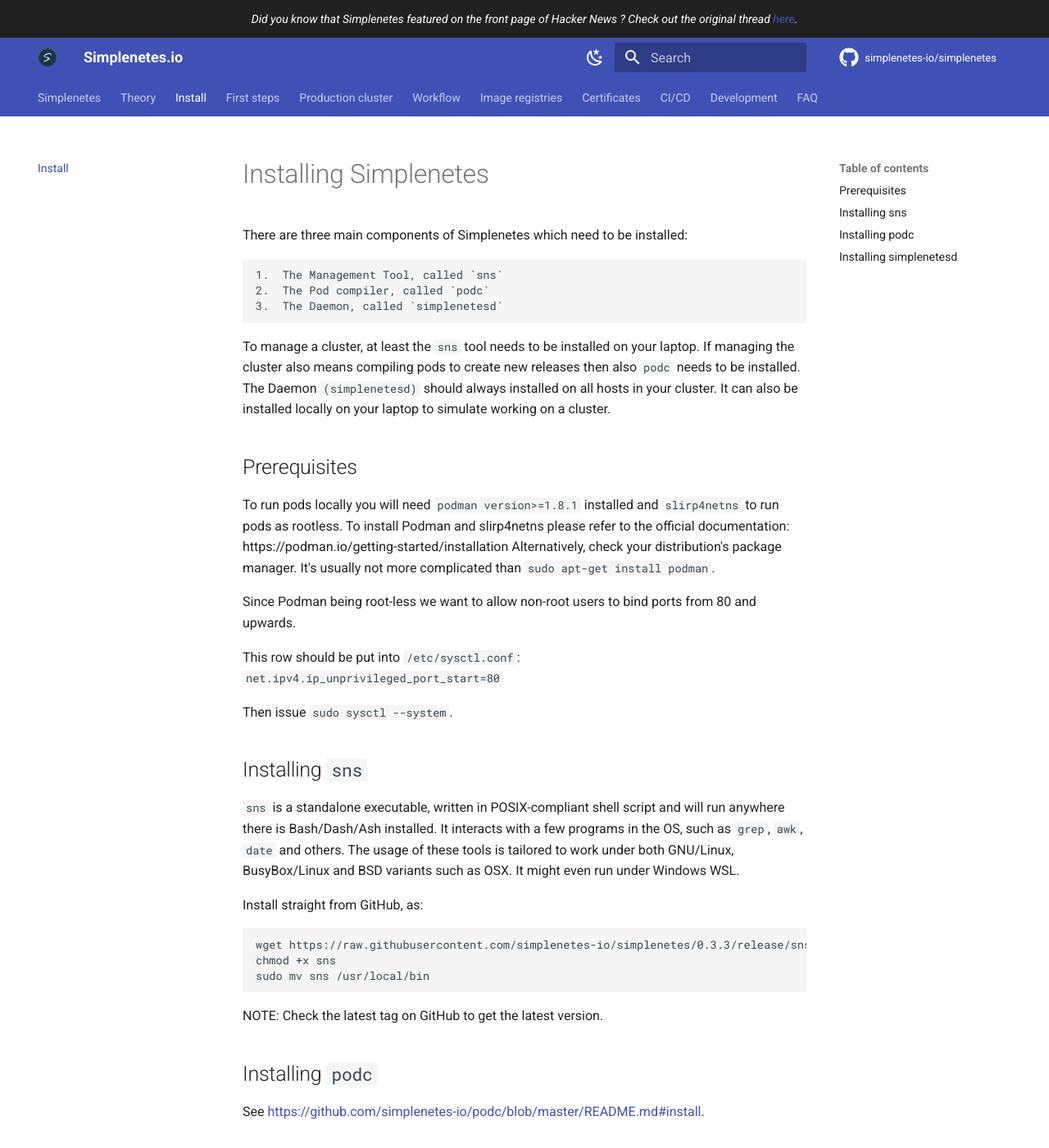
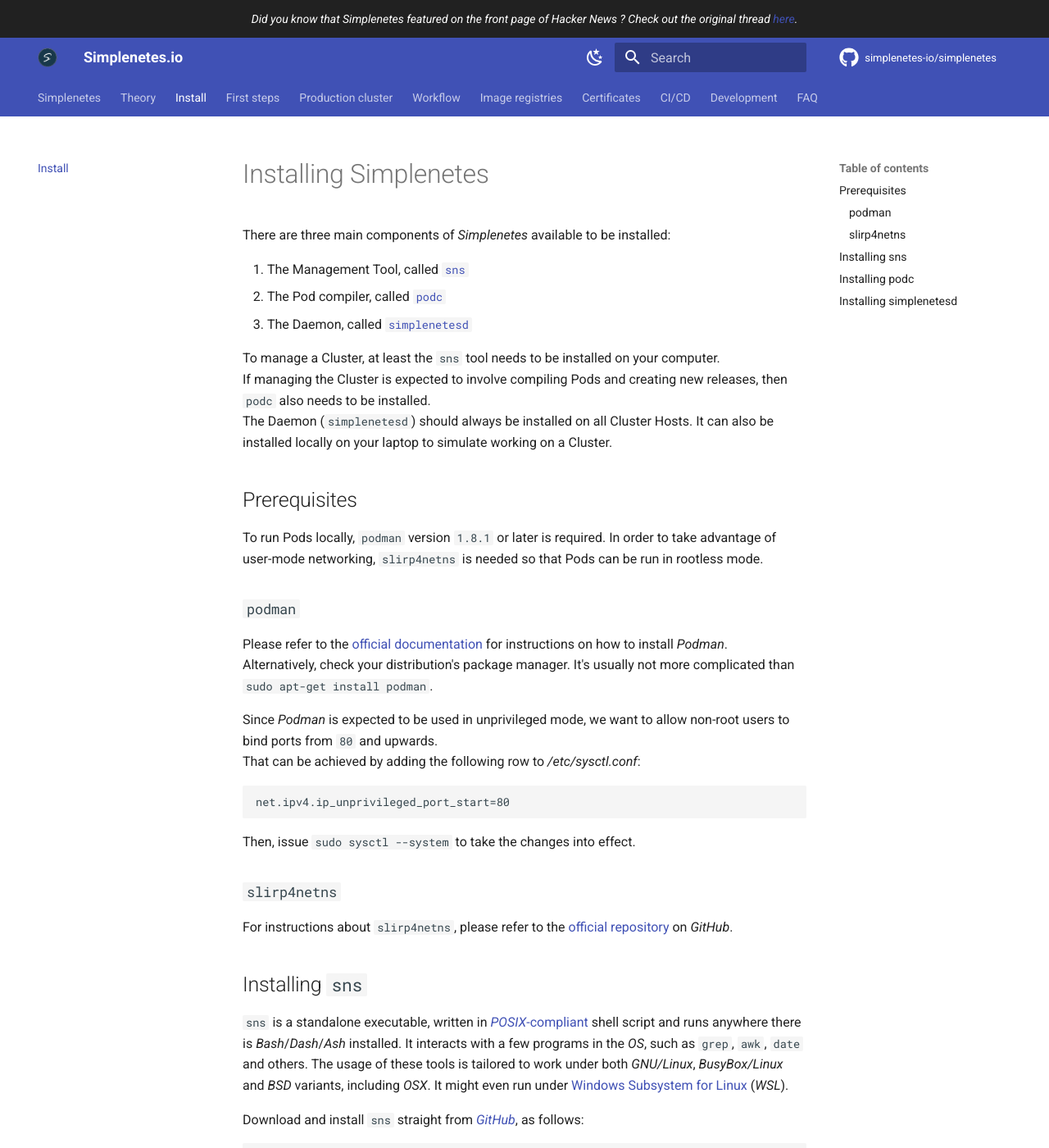
Before and after one commit to simplenetes-io/simplenetes_io, an MkDocs documentation site: the page built from docs/INSTALLING.md, in a window 1280 px wide and 1400 px high. Shown: the whole window at 82% size. Built offline with MkDocs 1.6.1 and Material for MkDocs 9.7.7, drawn with Linux system fonts in a browser that asks for light colours; comment, search, counter and statistics services are not loaded; some of the changed text lies outside the part shown.

Commit message:
Improve Install and First steps sections

````diff
--- a/docs/INSTALLING.md
+++ b/docs/INSTALLING.md
@@ -1,59 +1,77 @@
 # Installing Simplenetes
 
-There are three main components of Simplenetes which need to be installed:
+There are three main components of _Simplenetes_ available to be installed:
 
-    1.  The Management Tool, called `sns`
-    2.  The Pod compiler, called `podc`
-    3.  The Daemon, called `simplenetesd`
+1.  The Management Tool, called [`sns`](https://github.com/simplenetes-io/simplenetes)
+2.  The Pod compiler, called [`podc`](https://github.com/simplenetes-io/podc)
+3.  The Daemon, called [`simplenetesd`](https://github.com/simplenetes-io/simplenetesd)
 
-To manage a cluster, at least the `sns` tool needs to be installed on your laptop.
-If managing the cluster also means compiling pods to create new releases then also `podc` needs to be installed.
-The Daemon `(simplenetesd)` should always installed on all hosts in your cluster. It can also be installed locally on your laptop to simulate working on a cluster.
+To manage a Cluster, at least the `sns` tool needs to be installed on your computer.
+If managing the Cluster is expected to involve compiling Pods and creating new releases, then `podc` also needs to be installed.
+The Daemon (`simplenetesd`) should always be installed on all Cluster Hosts. It can also be installed locally on your laptop to simulate working on a Cluster.
+
 
 ## Prerequisites
-To run pods locally you will need `podman version>=1.8.1` installed and `slirp4netns` to run pods as rootless. To install Podman and slirp4netns please refer to the official documentation: https://podman.io/getting-started/installation
+To run Pods locally, `podman` version `1.8.1` or later is required. In order to take advantage of user-mode networking, `slirp4netns` is needed so that Pods can be run in rootless mode.
+
+### `podman`
+Please refer to the [official documentation](https://podman.io/getting-started/installation) for instructions on how to install _Podman_.
 Alternatively, check your distribution's package manager. It's usually not more complicated than `sudo apt-get install podman`.
 
-Since Podman being root-less we want to allow non-root users to bind ports from 80 and upwards.
+Since _Podman_ is expected to be used in unprivileged mode, we want to allow non-root users to bind ports from `80` and upwards.
+That can be achieved by adding the following row to _/etc/sysctl.conf_:
+```
+net.ipv4.ip_unprivileged_port_start=80
+```
+Then, issue `sudo sysctl --system` to take the changes into effect.
 
-This row should be put into `/etc/sysctl.conf`:
-`net.ipv4.ip_unprivileged_port_start=80`
-
-Then issue `sudo sysctl --system`.
+### `slirp4netns`
+For instructions about `slirp4netns`, please refer to the [official repository](https://github.com/rootless-containers/slirp4netns) on _GitHub_.
 
 
 ## Installing `sns`
-`sns` is a standalone executable, written in POSIX-compliant shell script and will run anywhere there is Bash/Dash/Ash installed.
-It interacts with a few programs in the OS, such as `grep`, `awk`, `date` and others. The usage of these tools is tailored to work under both GNU/Linux, BusyBox/Linux and BSD variants such as OSX. It might even run under Windows WSL.
+`sns` is a standalone executable, written in [_POSIX_-compliant](https://en.wikipedia.org/wiki/POSIX) shell script and runs anywhere there is _Bash_/_Dash_/_Ash_ installed.
+It interacts with a few programs in the _OS_, such as `grep`, `awk`, `date` and others. The usage of these tools is tailored to work under both _GNU/Linux_, _BusyBox/Linux_ and _BSD_ variants, including _OSX_. It might even run under [Windows Subsystem for Linux](https://docs.microsoft.com/en-us/windows/wsl/) (_WSL_).
 
-Install straight from GitHub, as:
+Download and install `sns` straight from [_GitHub_](https://github.com/simplenetes-io/simplenetes), as follows:
 ```sh
-wget https://raw.githubusercontent.com/simplenetes-io/simplenetes/0.3.3/release/sns
+LATEST_VERSION=$(curl -s -H "Accept: application/vnd.github.v3+json" https://api.github.com/repos/simplenetes-io/simplenetes/releases/latest | grep tag_name | cut -d":" -f2 | tr -d ",|\"| ")
+curl -LO https://github.com/simplenetes-io/simplenetes/releases/download/$LATEST_VERSION/sns
 chmod +x sns
 sudo mv sns /usr/local/bin
 ```
-NOTE: Check the latest tag on GitHub to get the latest version.
+For a complete list of versions, check out the [Releases](https://github.com/simplenetes-io/simplenetes/releases).
+
 
 ## Installing `podc`
-See [https://github.com/simplenetes-io/podc/blob/master/README.md#install](https://github.com/simplenetes-io/podc/blob/master/README.md#install).
+Install `podc` and its runtime by downloading them from [_GitHub_](https://github.com/simplenetes-io/podc/releases), as follows:
+```
+LATEST_VERSION=$(curl -s -H "Accept: application/vnd.github.v3+json" https://api.github.com/repos/simplenetes-io/podc/releases/latest | grep tag_name | cut -d":" -f2 | tr -d ",|\"| ")
+curl -LO https://github.com/simplenetes-io/podc/releases/download/$LATEST_VERSION/podc
+curl -LO https://github.com/simplenetes-io/podc/releases/download/$LATEST_VERSION/podc-podman-runtime
+chmod +x podc
+sudo mv podc /usr/local/bin
+sudo mv podc-podman-runtime /usr/local/bin
+```
+
+For more detailed instructions and explanation about the install process, please visit the [`podc` repository](https://github.com/simplenetes-io/podc/blob/master/README.md#install).
 
 
 ## Installing `simplenetesd`
-`simplenetesd` is a standalone executable, written in POSIX-compliant shell script and will run anywhere there is Bash/Dash/Ash installed.
-The Daemon should always be installed onto the GNU/BusyBox/Linux Virtual Machines making up the cluster.
+`simplenetesd` is a standalone executable, written in _POSIX_-compliant shell script and will run anywhere there is _Bash_/_Dash_/_Ash_ installed.
+The Daemon should always be installed onto the _GNU_/_BusyBox_/_Linux_ _Virtual Machines_ making up the Cluster.
 
-It can also be installed onto your GNU/BusyBox/Linux laptop to simulate working on a cluster.
-When installing it locally it does not have to be installed as a Daemon, but can instead be run in user mode as a foreground process.
+It can also be installed onto your _GNU/BusyBox/Linux_ laptop or personal computer to simulate working on a Cluster.
+When installing it locally, `simplenetesd` does not have to be installed as a Daemon. It can be run in user-mode as a foreground process instead.
 
-The Daemon activates the pod scripts which uses `podman` to run containers.
-
-To provision new hosts and clusters, and to install `simplenetesd` on a server please see [PROVISIONING.md](PROVISIONING.md).
+The Daemon activates the pod scripts that use `podman` to run containers.
 
 To install `simplenetesd` locally to use it for development, do:
 ```sh
-wget https://raw.githubusercontent.com/simplenetes-io/simplenetesd/0.6.1/release/simplenetesd
+LATEST_VERSION=$(curl -s -H "Accept: application/vnd.github.v3+json" https://api.github.com/repos/simplenetes-io/simplenetesd/releases/latest | grep tag_name | cut -d":" -f2 | tr -d ",|\"| ")
+curl -LO https://github.com/simplenetes-io/simplenetesd/releases/download/$LATEST_VERSION/simplenetesd
 chmod +x simplenetesd
 sudo mv simplenetesd /usr/local/bin
 ```
 
-Note that the version "0.6.1" might be old when reading this.
+The provision of new Hosts and Clusters, as well as more details on `simplenetesd` are covered on the [_Provisioning a production cluster_](PROVISIONING.md) section.
````
Also changed, not shown: docs/COMPONENTS.md (+2 -0 lines), docs/FIRSTPOD.md (+55 -57 lines).
